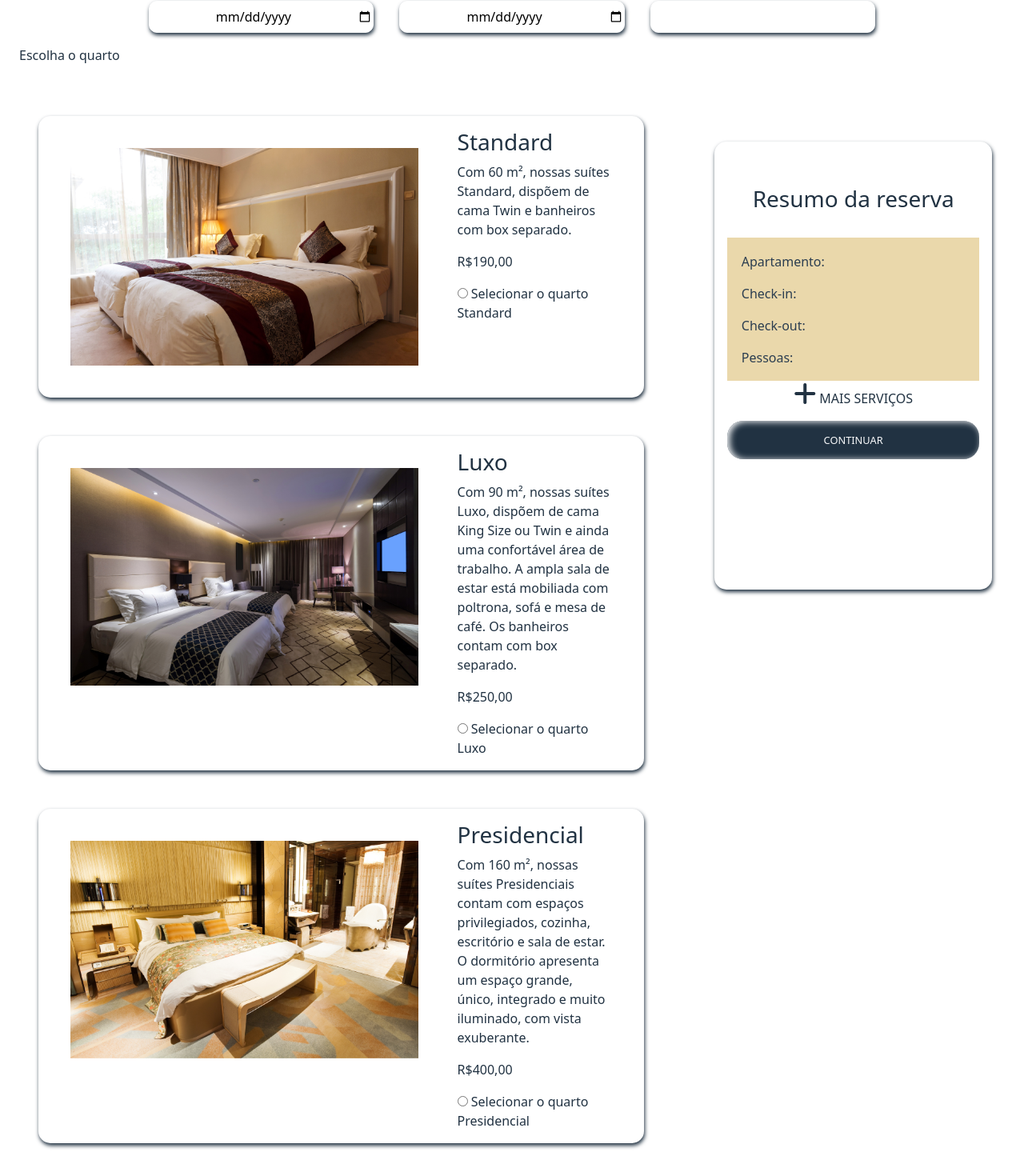
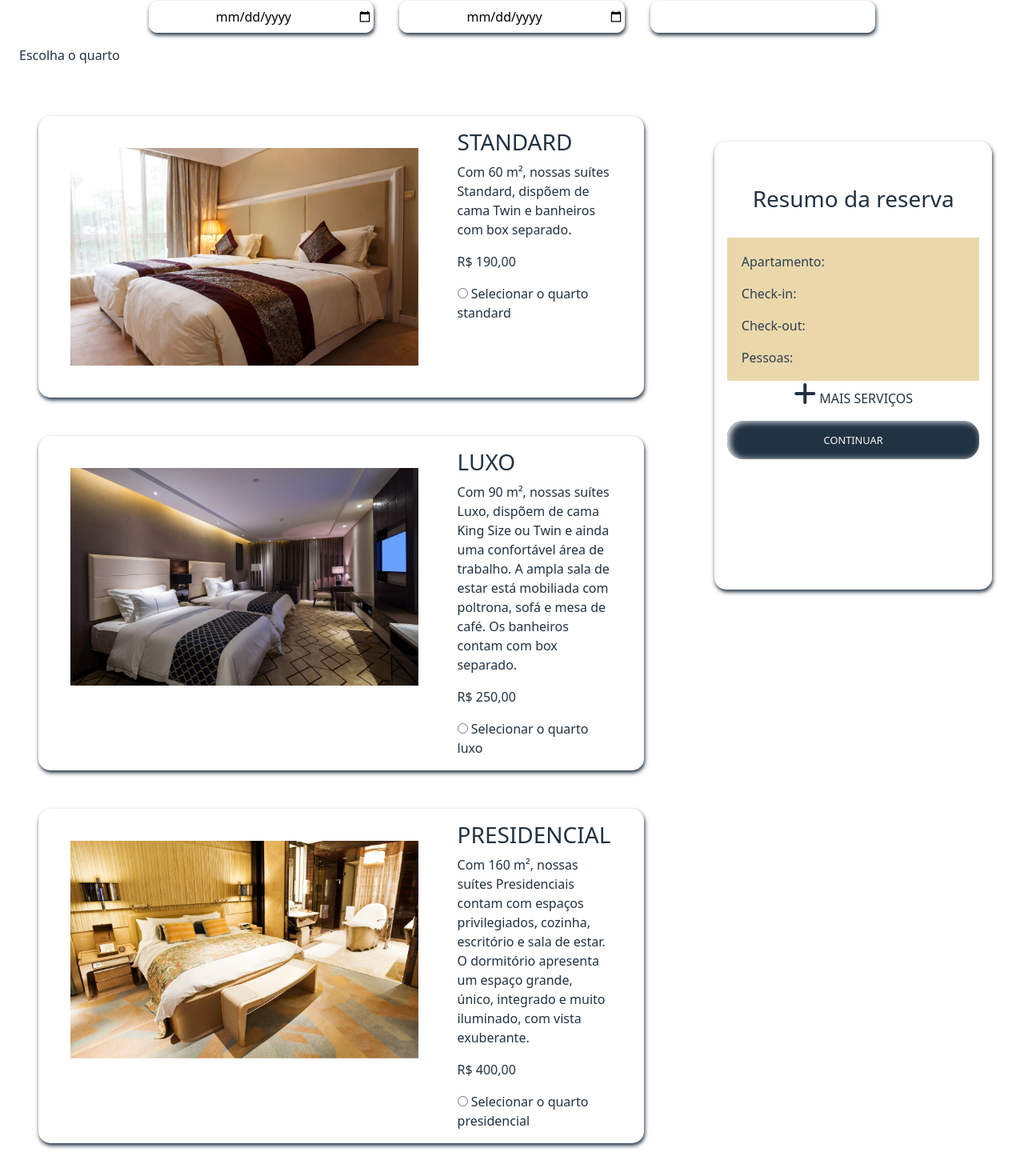
Before and after one commit to Davidferreirajesus/hotel-management-vue, a Vue app: page /reservas in a window 1280 px wide. Shown: the part 473-1943 px from the top of the page at 80% size. Built offline with nearby package versions, Linux system fonts and the light colour scheme; a web font is replaced by a local one.

Commit message:
Criação componente AcomodacaoReserva / Atualização javascript reservas

```diff
--- /dev/null
+++ b/src/components/AcomodacaoReservas.vue
@@ -0,0 +1,33 @@
+<template>
+    <div class="display-grid borda-padrao">
+        <img class="imagem-padrao" :src="imagemQuarto" alt="">
+        <div>
+            <h3 class="h3-primario">{{nomeQuarto.toUpperCase()}}</h3>
+            <p class="p-primario">{{descricaoQuarto}}</p>
+            <p class="p-primario">R$ {{valorQuarto}},00</p>
+            <div class="p-primario">
+                <label for="standard"> <input v-on:click="choiceApt(nomeQuarto)" class="radioRoomChoice" type="radio"
+                        name="roomChoice" :id="nomeQuarto" :value="nomeQuarto" required><span>
+                        Selecionar o quarto {{nomeQuarto}}</span></label>
+            </div>
+        </div>
+    </div>
+</template>
+
+<script>
+export default {
+    name: 'AcomodacaoReservas',
+    props: {
+        nomeQuarto: String,
+        imagemQuarto: String,
+        descricaoQuarto: String,
+        valorQuarto: String
+    },
+    methods: {
+        choiceApt(name){
+            document.querySelector('#bookingApt').innerText = name
+            localStorage.setItem('quarto', name)
+        }
+    }
+}
+</script>
--- a/src/views/ReservasView.vue
+++ b/src/views/ReservasView.vue
@@ -17,66 +17,24 @@
                 </div>
                 <section class="display-grid">
                     <article class=" ">
-                        <div class="display-grid borda-padrao">
-                            <img class="imagem-padrao" src="@/assets/images/acomodacoes/acomodacoes-standard-1.png" alt="">
-                            <div class=" ">
-                                <h3 class="h3-primario">Standard</h3>
-                                <p class="p-primario">Com 60 m², nossas suítes Standard, dispõem de cama Twin e banheiros com box separado.</p>
-                                <p class="p-primario">R$190,00</p>
-                                <div class="p-primario">
-                                    <label for="standard"> <input v-on:click="choiceApt('Standard')" class="radioRoomChoice" type="radio"
-                                            name="roomChoice" id="standard" value="standard" required><span>
-                                            Selecionar o quarto Standard</span></label>
-                                </div>
+                        <AcomodacaoReservas
+                            v-for="(quarto, index) in quartos" :key="index"
 
-                            </div>
-                        </div>
-                        <div class="display-grid borda-padrao">
-                            <img class="imagem-padrao" src="@/assets/images/acomodacoes/acomodacoes-luxo-1.png" alt="">
-                            <div>
-                                <h3 class="h3-primario">Luxo</h3>
-                                <p class="p-primario">Com 90 m², nossas suítes Luxo, dispõem de cama King Size ou Twin e ainda uma confortável área de trabalho. A ampla sala
-                                de estar está mobiliada com poltrona, sofá e mesa de café. Os banheiros contam com box separado.</p>
-                                <p class="p-primario">
-                                    R$250,00
-                                </p>
+                            :nomeQuarto="quartos[index].nome"
+                            :imagemQuarto="quartos[index].imagem"
+                            :descricaoQuarto="quartos[index].descricao"
+                            :valorQuarto="quartos[index].valor" />
 
-                                <div class="p-primario">
-                                    <label for="luxo"> <input v-on:click="choiceApt('Luxo')" class="radioRoomChoice" type="radio" name="roomChoice"
-                                            id="luxo" value="luxo" required><span> Selecionar o quarto
-                                            Luxo</span></label>
-                                </div>
-
-                            </div>
-                        </div>
-                        <div class="display-grid borda-padrao">
-                            <img class="imagem-padrao" src="@/assets/images/acomodacoes/acomodacoes-presidencial-1.png" alt="">
-                            <div>
-                                <h3 class="h3-primario">Presidencial</h3>
-                                <p class="p-primario">Com 160 m², nossas suítes Presidenciais contam com espaços privilegiados, cozinha, escritório e sala de estar. O
-                                dormitório apresenta um espaço grande, único, integrado e muito iluminado, com vista exuberante.
-                                </p>
-                                <p class="p-primario">
-                                    R$400,00
-                                </p>
-                                <div class="p-primario">
-                                    <label for="presidencial"> <input v-on:click="choiceApt('Presidencial')" class="radioRoomChoice" type="radio" name="roomChoice"
-                                            id="presidencial" value="presidencial" required><span> Selecionar o quarto
-                                            Presidencial</span></label>
-                                </div>
-                            </div>
-                        </div>
                     </article>
                     <div class=" borda-resumo-reserva resumo-reserva">
                         <article class="resumo-reserva-conteudo" id="bookingSummary">
                             <h3 class="h3-resumo-reservas">Resumo da reserva</h3>
                             <div class="box-reservas">
-                                <div class="margin-padrao">Apartamento: <span class="" id="bookingApt"></span></div>
+                                <div class="margin-padrao">Apartamento: <span class="text-capitalize" id="bookingApt"></span></div>
                                 <div class="margin-padrao">Check-in: <span class="" id="bookingCheckIn"></span></div>
                                 <div class="margin-padrao">Check-out: <span class="" id="bookingCheckOut"></span></div>
                                 <div class="margin-padrao">Pessoas: <span class="" id="bookingQtd"></span></div>
-                                <div class="margin-padrao esconder">Valor total: <span class=""
-                                        id="bookingValor"></span></div>
+                                <div class="margin-padrao esconder">Valor total: <span class="" id="bookingValor"></span></div>
                             </div>
                             <div>
                                 <p><a class="link-padrao h3-primario" id="maisServicos" data-bs-toggle="modal" data-bs-target="#modalVue"
@@ -106,6 +64,7 @@
 
 <script>
 import ModalView from '@/components/ModalView.vue'
+import AcomodacaoReservas from '@/components/AcomodacaoReservas.vue'
 
 export default {
     name:'ReservasView',
@@ -117,18 +76,21 @@ export default {
             quartos: [
                 {
                     nome: "standard",
+                    imagem: require("@/assets/images/acomodacoes/acomodacoes-standard-1.png"),
                     valor: 190,
                     descricao:
                     "Com 60 m², nossas suítes Standard, dispõem de cama Twin e banheiros com box separado.",
                 },
                 {
                     nome: "luxo",
+                    imagem: require("@/assets/images/acomodacoes/acomodacoes-luxo-1.png"),
                     valor: 250,
                     descricao:
                     "Com 90 m², nossas suítes Luxo, dispõem de cama King Size ou Twin e ainda uma confortável área de trabalho. A ampla sala de estar está mobiliada com poltrona, sofá e mesa de café. Os banheiros contam com box separado.",
                 },
                 {
                     nome: "presidencial",
+                    imagem: require("@/assets/images/acomodacoes/acomodacoes-presidencial-1.png"),
                     valor: 400,
                     descricao:
                         "Com 160 m², nossas suítes Presidenciais contam com espaços privilegiados, cozinha, escritório e sala de estar. O dormitório apresenta um espaço grande, único, integrado e muito iluminado, com vista exuberante.",
@@ -166,7 +128,8 @@ export default {
         }
     },
     components: {
-        ModalView
+        ModalView,
+        AcomodacaoReservas
     },
     methods:{
         onChangeCheckin(){
@@ -187,7 +150,7 @@ export default {
                 document.querySelector('#bookingCheckOut').innerText = localStorage.getItem('checkout')
             }else{
                 alert('A data do check-out deve ser posterior a de check-in')
-                checkout.value = ''
+                checkout.value = localStorage.getItem('checkout');
             }
         },
         onChangeQtdPessoas() {
@@ -209,7 +172,7 @@ export default {
             })
 
             switch (document.querySelector("#bookingApt").innerText) {
-                case "Luxo":
+                case "luxo":
                 document.querySelector("#bookingValor_modal").innerText = `R$ ${(
                     (this.quartos[1]["valor"] * this.qtdAtual) + parseInt(localStorage.getItem("valorTServicos"))
                 ).toFixed(2)}`;
@@ -226,10 +189,10 @@ export default {
                 break;
             }
         },
-        choiceApt(name){
-            document.querySelector('#bookingApt').innerText = name
-            localStorage.setItem('quarto', name)
-        },
+        // choiceApt(name){
+        //     document.querySelector('#bookingApt').innerText = name
+        //     localStorage.setItem('quarto', name)
+        // },
         showModal(id) {
             if (id == 'mais_servicos') {
                 document.querySelector('#modalContinuar').classList.add('esconder')
@@ -276,7 +239,7 @@ export default {
                         `R$ ${parseInt(localStorage.getItem("valorTServicos")).toFixed(2)}`;
 
                     switch (localStorage.getItem("quarto")) {
-                        case "Luxo":
+                        case "luxo":
                             document.querySelector("#modal-quarto p:nth-of-type(1)").innerText =
                             this.quartos[1]["descricao"];
                             document.querySelector(
@@ -288,7 +251,7 @@ export default {
                             (this.quartos[1]["valor"] * this.qtdPessoas) + parseInt(localStorage.getItem("valorTServicos"))
                             ).toFixed(2)}`;
                             break;
-                        case "Presidencial":
+                        case "presidencial":
                             document.querySelector("#modal-quarto p:nth-of-type(1)").innerText =
                             this.quartos[2]["descricao"];
                             document.querySelector(
@@ -362,15 +325,15 @@ export default {
 
         if (localStorage.getItem("quarto")) {
             switch (localStorage.getItem("quarto")) {
-                case "Luxo":
-                    document.querySelector("#bookingApt").innerText = "Luxo";
+                case "luxo":
+                    document.querySelector("#bookingApt").innerText = "luxo";
                     document.querySelector("#bookingValor_modal").innerText = `R$ ${(
                         (this.quartos[1]["valor"] * this.qtdPessoas) + parseInt(localStorage.getItem("valorTServicos"))
                     ).toFixed(2)}`;
                     document.querySelector("#luxo").checked = true;
                     break;
-                case "Presidencial":
-                    document.querySelector("#bookingApt").innerText = "Presidencial";
+                case "presidencial":
+                    document.querySelector("#bookingApt").innerText = "presidencial";
                     document.querySelector("#bookingValor_modal").innerText = `R$ ${(
                         (this.quartos[2]["valor"] * this.qtdPessoas) + parseInt(localStorage.getItem("valorTServicos"))
                     ).toFixed(2)}`;
```
